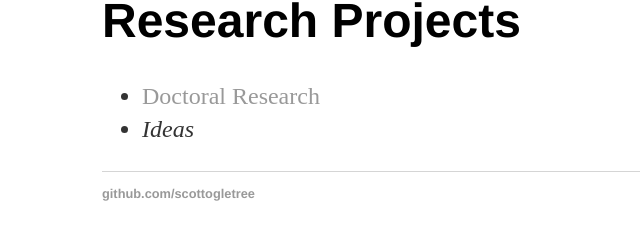
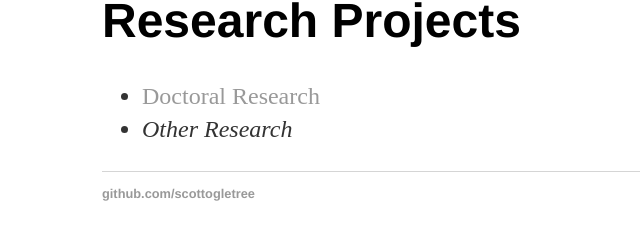
Before and after one commit to scottogletree/ogletrees.github.io, a Jekyll site: the page built from research/index.html, in a window 1280 px wide. Shown: the part 122-362 px from the top of the page, without its empty margins (90-730 px from the left). Built offline with Jekyll 4.4.1, drawn with Linux system fonts in a browser that asks for light colours.

Commit message:
add Other Research

```diff
--- a/research/index.html
+++ b/research/index.html
@@ -7,6 +7,6 @@ title: Research - S Ogletree
 			<h1>Research Projects</h1>
 			<ul>
 				<li><a href="phd.html">Doctoral Research</a></li>
-				<li><em>Ideas</em></li>
+				<li><em>Other Research</em></li>
 
 		</div>
```
